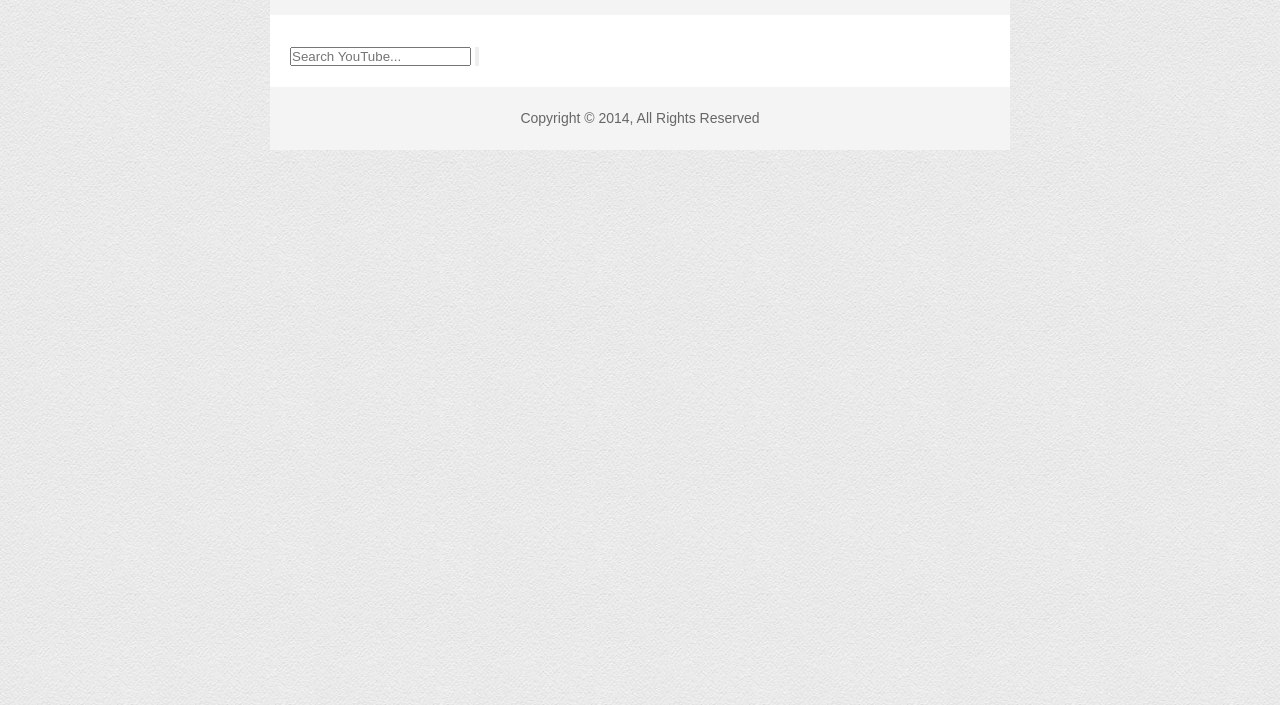
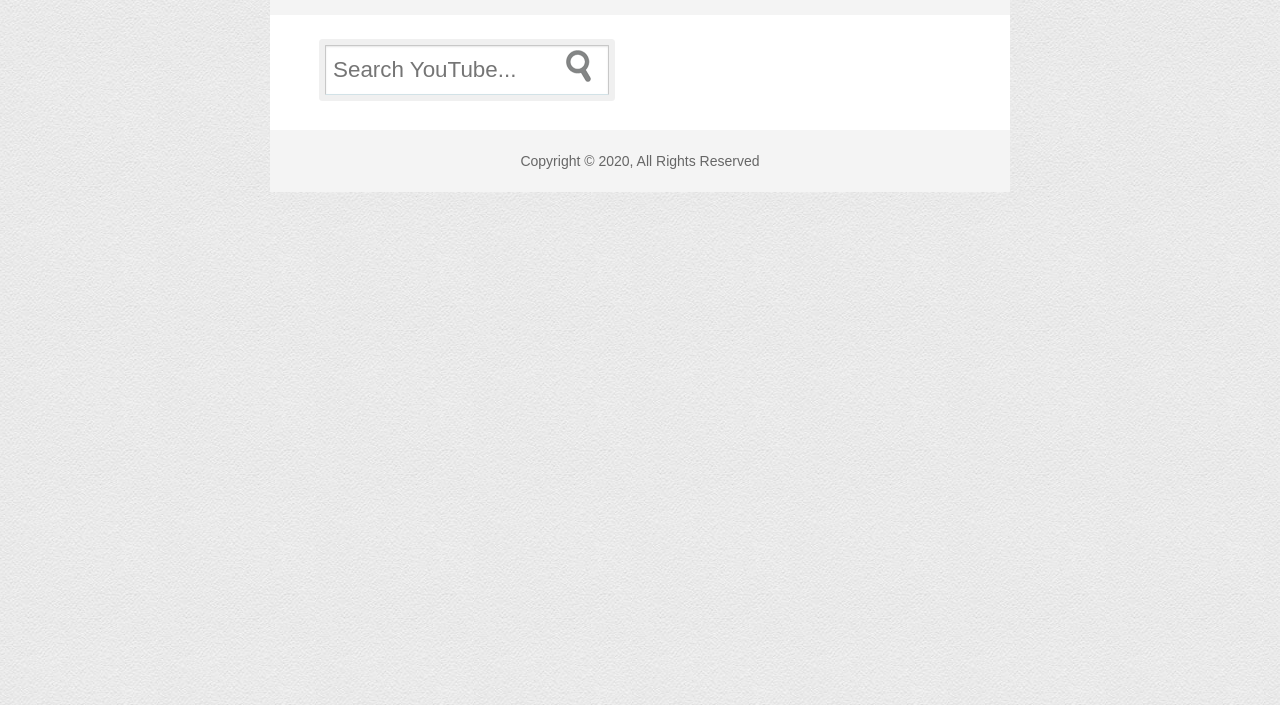
Before and after one commit to murillocamargo/Javascript-Things, a plain HTML site: page Youtube Search Engine/index.html in a window 1280 px wide. Shown: the part 95-800 px from the top of the page. Drawn offline with nearby package versions, Linux system fonts and the light colour scheme.

Commit message:
Basic styles & animation

```diff
--- a/Youtube Search Engine/css/style.css
+++ b/Youtube Search Engine/css/style.css
@@ -49,3 +49,47 @@ footer {
 	background: #f4f4f4;
 	text-align: center;
 }
+
+#search-form {
+	display: block;
+	margin-bottom: 15px;
+}
+
+.fieldcontainer {
+	display: block;
+	position: relative;
+	width: 90%;
+	margin: 0 auto;
+}
+
+#search-btn {
+	position: absolute;
+	right: 360px;
+	top: 5px;
+	height: 32px;
+	width: 32px;
+	border: 0;
+	cursor: pointer;
+	zoom: 1;
+	opacity: 0.6;
+	background: transparent url(../img/search.png) top left no-repeat;
+}
+
+#search-btn:hover {
+	opacity: 0.9;
+}
+
+.search-field {
+	display: block;
+	box-sizing: border-box;
+	width: 45%;
+	padding: 11px 7px;
+	padding-right: 43px;
+	background-color: #FFF;
+	color: #CCC;
+	border: 1px solid #c8c8c8;
+	font-size: 1.6em;
+	border-bottom-color: #d2e2e7;
+	border-radius: 1px;
+	box-shadow: inset 0 1px 2px rgba(0, 0, 0, 0.1), 0 0 0 6px #f0f0f0;
+}
--- a/Youtube Search Engine/index.html
+++ b/Youtube Search Engine/index.html
@@ -27,7 +27,7 @@
 			<div id="buttons"></div>
 		</section>
 		<footer>
-			<p>Copyright &copy; 2014, All Rights Reserved</p>
+			<p>Copyright &copy; 2020, All Rights Reserved</p>
 		</footer>
 	</div>
 </body>
--- a/Youtube Search Engine/js/script.js
+++ b/Youtube Search Engine/js/script.js
@@ -0,0 +1,32 @@
+// Searchbar handler
+
+$(function () {
+
+    var searchField = $('#query');
+    var icon = $('#search-btn');
+
+    // Focus handler
+    $(searchField).on('focus', function () {
+        $(this).animate({
+            width: '100%'
+        }, 400);
+
+        $(icon).animate({
+            right: '10px'
+        }, 400);
+    });
+
+    // Focus handler
+    $(searchField).on('blur', function () {
+
+        if (searchField.val() == '') {
+            searchField.animate({
+                width: '45%',
+            }, 400, function () { });
+
+            icon.animate({
+                right: '360px'
+            }, 400), function () { };
+        }
+    });
+});
```
